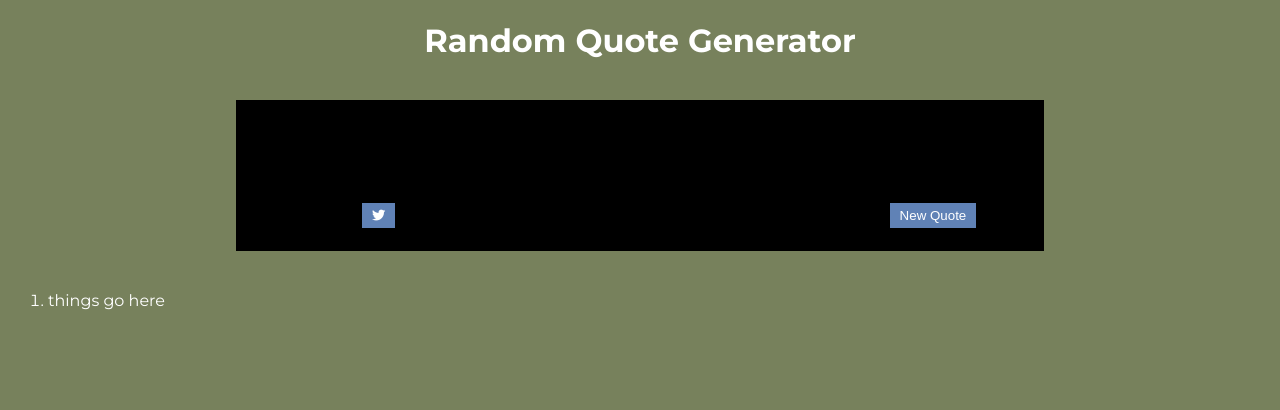
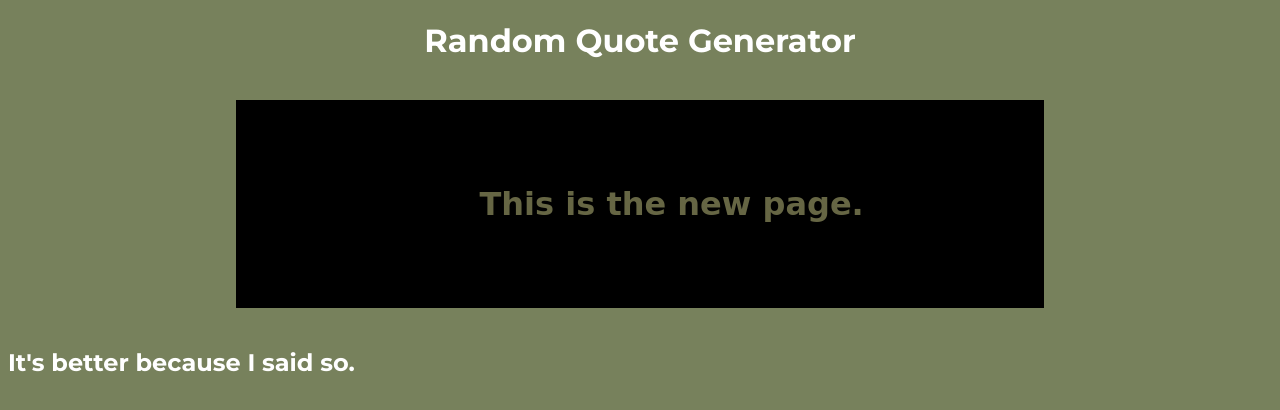
Before and after one commit to seanianking/gitOuttaHere, a plain HTML site: page index.html in a window 1280 px wide. Drawn offline with nearby package versions, Linux system fonts and the light colour scheme.

Commit message:
made it better

```diff
--- a/index.html
+++ b/index.html
@@ -13,27 +13,10 @@
 
     <h1>Random Quote Generator</h1>
     <div class="white-box">
-        <div class="quote">
-
-            <p class="random-quote"><h2 id="text"></h2></p>
-
-        </div>
-        <div class="random-author"><span id="author"></span>
-        </div>
-        <div class="buttons">
-
-            <a id="tweet" href="https://twitter.com/intent/tweet" title="Tweet this!"><button class="button"><i
-                        class="fa fa-twitter"></i></button></a>
-
-            <div class="new-quote-button">
-                <button class="button" id="new-quote"> New Quote
-            </div>
-        </div>
+        <h1>This is the new page.</h1>
     </div>
     <div>
-        <ol>
-            <li>things go here</li>
-        </ol>
+       <h2>It's better because I said so.</h2>
     </div>
 </body>
 <script src="https://code.jquery.com/jquery-3.5.1.js" integrity="sha256-QWo7LDvxbWT2tbbQ97B53yJnYU3WhH/C8ycbRAkjPDc="
```
